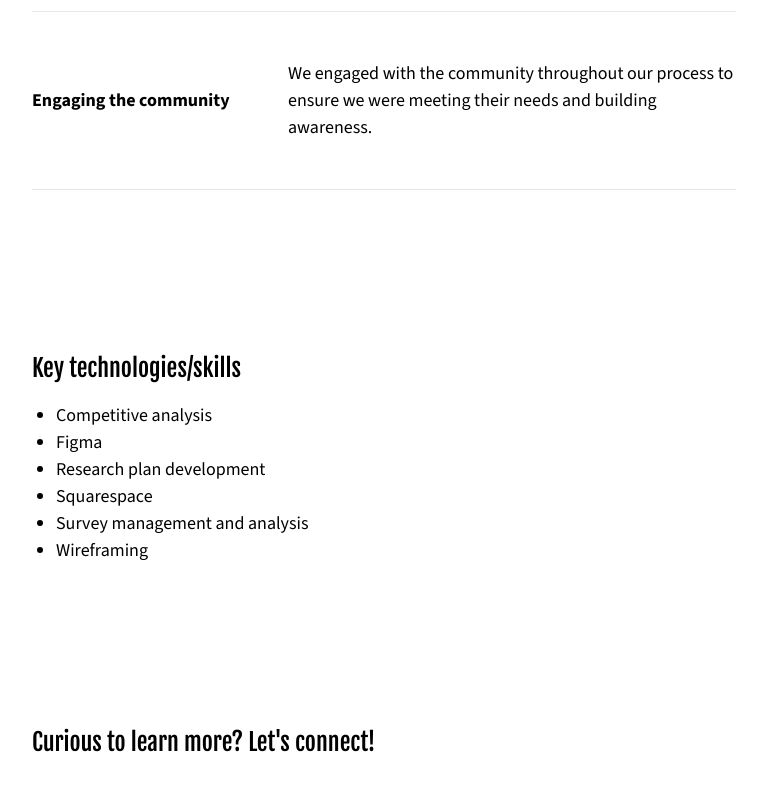
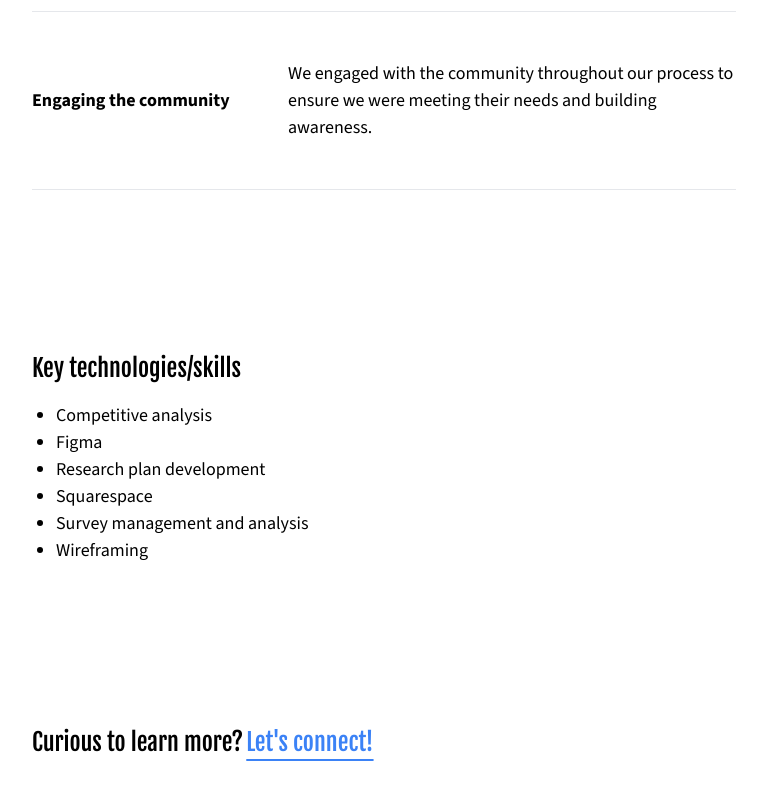
Before and after one commit to mshoemaker1/MyPortfolio, a Next.js app: page /projects/richfield-july-4 in a window 1280 px wide. Shown: the part 4285-5085 px from the top of the page, without its empty margins (256-1023 px from the left). Built offline with nearby package versions, Linux system fonts and the light colour scheme.

Commit message:
connect link

```diff
--- a/app/projects/little-cup/page.tsx
+++ b/app/projects/little-cup/page.tsx
@@ -1,20 +1,11 @@
 import { data } from "../../projectData";
 import Section from "@/components/Section";
 import HeroHeader from "@/components/HeroHeader";
-import { Divider } from "@/components/Divider";
 import { ResearchPins } from "./ResearchPins";
 import { FilterLibrary } from "./FilterLibrary";
-import Image from "next/image";
 import SectionBullets from "@/components/Section/SectionBullets";
-import siteMap from "../../../public/little-cup/site-map.png";
-import devicesHome from "../../../public/little-cup/devices-home.png";
-import userTests001 from "../../../public/little-cup/user-tests-001.png";
-import userTests002 from "../../../public/little-cup/user-tests-002.png";
-import userTests003 from "../../../public/little-cup/user-tests-003.png";
-import userTests004 from "../../../public/little-cup/user-tests-004.png";
-import hifiDesktop from "../../../public/little-cup/hifi-desktop.png";
-import hifiMobile from "../../../public/little-cup/hifi-mobile.png";
 import Takeaways from "@/components/Takeaways";
+import { Connect } from "@/components/Connect";
 
 const projectData = data.find(
   (project) => project.path === "/projects/little-cup"
@@ -81,7 +72,7 @@ export default function LittleCup() {
             "Wireframing",
           ]}
         />
-        <Section header="Curious to learn more? Let's connect!" />
+        <Connect />
       </div>
     </main>
   );
--- a/app/projects/richfield-july-4/page.tsx
+++ b/app/projects/richfield-july-4/page.tsx
@@ -5,6 +5,7 @@ import Image from "next/image";
 import { richfieldResearchSquares } from "../../projectData";
 import SectionBullets from "@/components/Section/SectionBullets";
 import Takeaways from "@/components/Takeaways";
+import { Connect } from "@/components/Connect";
 
 const projectData = data.find(
   (project) => project.path === "/projects/richfield-july-4"
@@ -103,7 +104,7 @@ export default function RichfieldJuly4() {
             "Wireframing",
           ]}
         />
-        <Section header="Curious to learn more? Let's connect!" />
+        <Connect />
       </div>
     </main>
   );
--- a/app/projects/trapped-downtown/page.tsx
+++ b/app/projects/trapped-downtown/page.tsx
@@ -3,6 +3,7 @@ import Section from "@/components/Section";
 import SectionBullets from "@/components/Section/SectionBullets";
 import HeroHeader from "@/components/HeroHeader";
 import Takeaways from "@/components/Takeaways";
+import { Connect } from "@/components/Connect";
 
 const projectData = data.find(
   (project) => project.path === "/projects/trapped-downtown"
@@ -82,7 +83,7 @@ export default function TrappedDowntown() {
             "User Testing",
           ]}
         />
-        <Section header="Curious to learn more? Let's connect!" />
+        <Connect />
       </div>
     </main>
   );
--- /dev/null
+++ b/components/Connect/index.tsx
@@ -0,0 +1,16 @@
+export const Connect = () => {
+  return (
+    <div className="flex flex-row px-10 py-20 md:px-72 md:py-30">
+      <h3>Curious to learn more?</h3>
+      &nbsp;
+      <a
+        href="https://www.linkedin.com/in/megshoemaker/"
+        target="_blank"
+        rel="noopener noreferrer"
+        className="text-blue-500 hover:text-blue-700 visited:text-purple-500 underline underline-offset-8"
+      >
+        <h3>Let's connect!</h3>
+      </a>
+    </div>
+  );
+};
```
